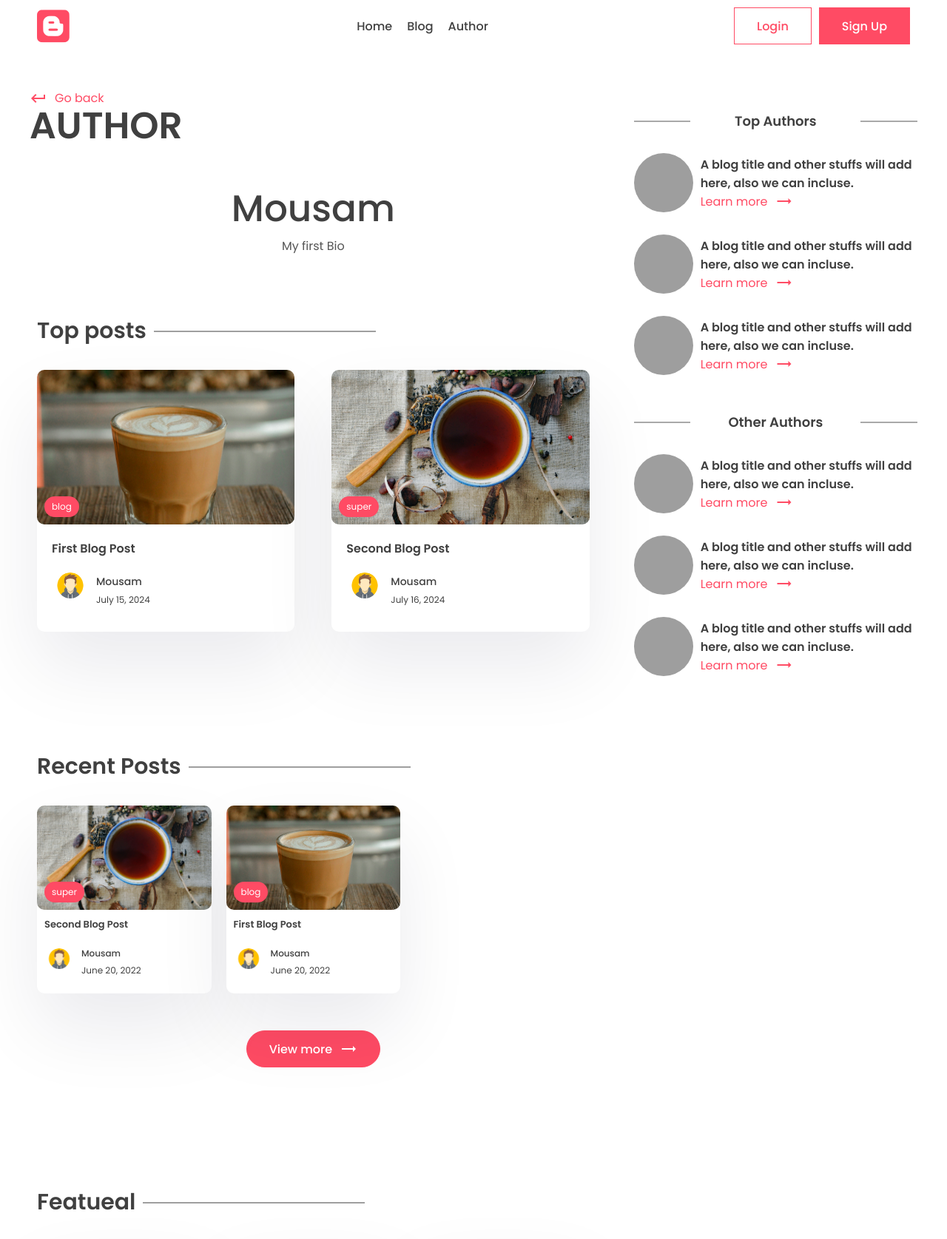
After one commit to Mousam00/blog-app, a Django app: a page that uses blogapp/app/templates/app/author.html in a window 1280 px wide. The commit adds this page. Shown: the top 1675 px of the page at 74% size. Run offline with Django 5.2, Linux system fonts and the light colour scheme; data comes from the database, SQL or seed files in the repository; both versions use the stored data as it was after the commit; some libraries are stand-ins or nearby versions; grey boxes are pictures that could not be loaded.

Commit message:
tag,author page created

```diff
--- a/blogapp/app/admin.py
+++ b/blogapp/app/admin.py
@@ -1,8 +1,9 @@
 from django.contrib import admin
-from . models import Post,Tag,Comments,Subscribe
+from . models import Post,Tag,Comments,Subscribe,Profile
 # Register your models here.
 
 admin.site.register(Post)
 admin.site.register(Tag)
 admin.site.register(Comments)
 admin.site.register(Subscribe)
+admin.site.register(Profile)
--- /dev/null
+++ b/blogapp/app/templates/app/author.html
@@ -0,0 +1,260 @@
+{% extends "base.html" %}
+{% block title %}Author Page{% endblock title %}
+{% block content %}
+<div class="container">
+  <div class="layout">
+    <!-- left layout -->
+    <div class="left">
+      <div class="page-top">
+        <div class="top flex">
+          <div class="page-name">
+            <a href="#" class="learn"><span class="material-icons">keyboard_return</span> Go back</a>
+            <h1>Author</h1>
+          </div>
+        </div>
+      </div>
+
+      <center>
+        <div class="typo">
+          <h1 class="title">{{profile.user.first_name}}</h1>
+          <p>{{profile.bio}}</p>
+        </div>
+      </center>
+      <section class="sp">
+        <div class="container">
+          <h1 class="sec-title">Top posts</h1>
+          <div class="grid-2 blog">
+            {% for post in top_posts %}
+            <!-- card -->
+            <a href="#">
+              <div class="card">
+                <div class="post-img">
+                  <img src="{{post.image.url}}"  alt="" />
+                  <div class="tag">{{post.tags.all.0.name}}</div>
+                </div>
+                <div class="card-content">
+                  <h3>{{post.title}}</h3>
+                  <div class="author">
+                    <div class="profile-pic">
+                      <img src="{{post.author.profile.profile_image.url}}" alt="" />
+                    </div>
+                    <div class="details">
+                      <p>{{post.author.first_name}}</p>
+                      <small>{{post.last_update|date}}</small>
+                    </div>
+                  </div>
+                </div>
+              </div>
+            </a>
+            <!-- card end -->
+            {% endfor %}
+          </div>
+        </div>
+      </section>
+      <section class="sp">
+        <div class="container">
+          <h1 class="sec-title">Recent Posts</h1>
+          <div class="grid-3 blog-grid">
+            {% for post in recent_posts %}
+            <!-- card -->
+            <a href="#">
+              <div class="card">
+                <div class="post-img">
+                  <img src="{{post.image.url}}" alt="" />
+                  <div class="tag">{{post.tags.all.0.name}}</div>
+                </div>
+                <div class="card-content">
+                  <h3>{{post.title}}</h3>
+                  <div class="author">
+                    <div class="profile-pic">
+                      <img src="{{post.author.profile.profile_image.url}}" alt="" />
+                    </div>
+                    <div class="details">
+                      <p>{{post.author.first_name}}</p>
+                      <small>June 20, 2022</small>
+                    </div>
+                  </div>
+                </div>
+              </div>
+            </a>
+            <!-- card end -->
+             {%empty%}
+             <p>No post aviblable</p>
+            {% endfor %}
+          </div>
+          <center>
+            <button class="btn btn-primary rounded view">
+              View more
+              <span class="material-icons">trending_flat</span>
+            </button>
+          </center>
+        </div>
+      </section>
+      <section class="sp">
+        <div class="container">
+          <h1 class="sec-title">Featueal</h1>
+          <div class="grid-3 blog-grid">
+            <!-- card -->
+            <a href="#">
+              <div class="card">
+                <div class="post-img">
+                  <img src="../images/post.png" alt="" />
+                  <div class="tag">Tag name</div>
+                </div>
+                <div class="card-content">
+                  <h3>A blog title and other stuffs will add here, also we can include.</h3>
+                  <div class="author">
+                    <div class="profile-pic">
+                      <img src="../images/author.svg" alt="" />
+                    </div>
+                    <div class="details">
+                      <p>Author name</p>
+                      <small>June 20, 2022</small>
+                    </div>
+                  </div>
+                </div>
+              </div>
+            </a>
+            <!-- card end -->
+            <!-- card -->
+            <a href="#">
+              <div class="card">
+                <div class="post-img">
+                  <img src="../images/post.png" alt="" />
+                  <div class="tag">Tag name</div>
+                </div>
+                <div class="card-content">
+                  <h3>A blog title and other stuffs will add here, also we can include.</h3>
+                  <div class="author">
+                    <div class="profile-pic">
+                      <img src="../images/author.svg" alt="" />
+                    </div>
+                    <div class="details">
+                      <p>Author name</p>
+                      <small>June 20, 2022</small>
+                    </div>
+                  </div>
+                </div>
+              </div>
+            </a>
+            <!-- card end -->
+            <!-- card -->
+            <a href="#">
+              <div class="card">
+                <div class="post-img">
+                  <img src="../images/post.png" alt="" />
+                  <div class="tag">Tag name</div>
+                </div>
+                <div class="card-content">
+                  <h3>A blog title and other stuffs will add here, also we can include.</h3>
+                  <div class="author">
+                    <div class="profile-pic">
+                      <img src="../images/author.svg" alt="" />
+                    </div>
+                    <div class="details">
+                      <p>Author name</p>
+                      <small>June 20, 2022</small>
+                    </div>
+                  </div>
+                </div>
+              </div>
+            </a>
+            <!-- card end -->
+          </div>
+          <center>
+            <button class="btn btn-primary rounded view">
+              View more
+              <span class="material-icons">trending_flat</span>
+            </button>
+          </center>
+        </div>
+      </section>
+    </div>
+    <!-- left layout end -->
+
+    <!-- right layout -->
+    <div class="right">
+      <div class="block">
+        <h2 class="title2">Top Authors</h2>
+        <div class="recent-post other-author">
+          <div class="rounded-img">
+            <img src="../images/post.png" alt="" />
+          </div>
+          <div class="recent-content">
+            <h3>A blog title and other stuffs will add here, also we can incluse.</h3>
+            <a class="learn" href="#">
+              Learn more
+              <span class="material-icons">trending_flat</span>
+            </a>
+          </div>
+        </div>
+        <div class="recent-post other-author">
+          <div class="rounded-img">
+            <img src="../images/post.png" alt="" />
+          </div>
+          <div class="recent-content">
+            <h3>A blog title and other stuffs will add here, also we can incluse.</h3>
+            <a class="learn" href="#">
+              Learn more
+              <span class="material-icons">trending_flat</span>
+            </a>
+          </div>
+        </div>
+        <div class="recent-post other-author">
+          <div class="rounded-img">
+            <img src="../images/post.png" alt="" />
+          </div>
+          <div class="recent-content">
+            <h3>A blog title and other stuffs will add here, also we can incluse.</h3>
+            <a class="learn" href="#">
+              Learn more
+              <span class="material-icons">trending_flat</span>
+            </a>
+          </div>
+        </div>
+      </div>
+
+      <div class="block">
+        <h2 class="title2">Other Authors</h2>
+        <div class="recent-post other-author">
+          <div class="rounded-img">
+            <img src="../images/post.png" alt="" />
+          </div>
+          <div class="recent-content">
+            <h3>A blog title and other stuffs will add here, also we can incluse.</h3>
+            <a class="learn" href="#">
+              Learn more
+              <span class="material-icons">trending_flat</span>
+            </a>
+          </div>
+        </div>
+        <div class="recent-post other-author">
+          <div class="rounded-img">
+            <img src="../images/post.png" alt="" />
+          </div>
+          <div class="recent-content">
+            <h3>A blog title and other stuffs will add here, also we can incluse.</h3>
+            <a class="learn" href="#">
+              Learn more
+              <span class="material-icons">trending_flat</span>
+            </a>
+          </div>
+        </div>
+        <div class="recent-post other-author">
+          <div class="rounded-img">
+            <img src="../images/post.png" alt="" />
+          </div>
+          <div class="recent-content">
+            <h3>A blog title and other stuffs will add here, also we can incluse.</h3>
+            <a class="learn" href="#">
+              Learn more
+              <span class="material-icons">trending_flat</span>
+            </a>
+          </div>
+        </div>
+      </div>
+    </div>
+    <!-- right layout end -->
+  </div>
+</div>
+{% endblock content %}
--- a/blogapp/app/templates/app/post.html
+++ b/blogapp/app/templates/app/post.html
@@ -55,7 +55,7 @@
               <p>{{post.content}}</p>
               <div class="blog-tags">
                 {% for tag in post.tags.all %}
-                <div class="tag">{{tag.name}}</div>
+                <a href="{% url "tag_page" tag.slug %}" class="tag">{{tag.name}}</a>
                 {% endfor %}
 
               </div>
--- a/blogapp/app/urls.py
+++ b/blogapp/app/urls.py
@@ -4,4 +4,6 @@ from . import views
 urlpatterns = [
     path('',views.index,name='index'),
     path('post/<slug:slug>',views.post_page,name='post_page'),
+    path('tags/<slug:slug>',views.tag_page,name='tag_page'),
+    path('author/<slug:slug>',views.author_page,name='author_page'),
 ]
--- a/blogapp/app/views.py
+++ b/blogapp/app/views.py
@@ -1,5 +1,5 @@
 from django.shortcuts import render
-from app.models import Post,Comments
+from app.models import Post,Comments,Tag,Profile
 from app.forms import CommentForm,SubscribeForm
 from django.http import HttpResponseRedirect
 from django.urls import reverse
@@ -9,9 +9,23 @@ def index(request):
     posts=Post.objects.all()
     top_posts=Post.objects.all().order_by('-view_count')[0:3]
     recent_posts=Post.objects.all().order_by('-last_update')[0:3]
+    featured_blog=Post.objects.filter(is_featured=True)
+    subscribe_form=SubscribeForm()
+    subscribe_successful=None
 
-    subscribe_form=SubscribeForm()
-    context={'posts':posts,'top_posts':top_posts,'recent_posts':recent_posts,'subscribe_form':subscribe_form}
+    if featured_blog:
+        featured_blog = featured_blog[0]
+
+
+    if request.POST:
+        subscribe_form=SubscribeForm(request.POST)
+        if subscribe_form.is_valid:
+            subscribe_form.save()
+            subscribe_successful='subscribe successful'
+            subscribe_form=SubscribeForm()
+
+
+    context={'posts':posts,'top_posts':top_posts,'recent_posts':recent_posts,'subscribe_form':subscribe_form,'subscribe_successful':subscribe_successful,'featured_blog':featured_blog}
     return render(request,'app/index.html',context)
 
 def post_page(request,slug):
@@ -47,3 +61,19 @@ def post_page(request,slug):
 
     context={'post':post,'form':form,'comments':comments}
     return render(request,'app/post.html',context)
+
+def tag_page(request,slug):
+    tag=Tag.objects.get(slug=slug)
+
+    top_posts=Post.objects.filter(tags__in=[tag.id]).order_by('-view_count')[0:2]
+    recent_posts=Post.objects.filter(tags__in=[tag.id]).order_by('-last_update')[0:2]
+    context={'tag':tag,'top_posts':top_posts,'recent_posts':recent_posts}
+    return render(request,'app/tag.html',context)
+
+def author_page(request,slug):
+    profile=Profile.objects.get(slug=slug)
+
+    top_posts=Post.objects.filter(author=profile.user).order_by('-view_count')[0:2]
+    recent_posts=Post.objects.filter(author=profile.user).order_by('-last_update')[0:2]
+    context={'profile':profile,'top_posts':top_posts,'recent_posts':recent_posts}
+    return render(request,'app/author.html',context)
```
Also changed, not shown: blogapp/app/forms.py (+7 -0 lines), blogapp/app/models.py (+17 -0 lines), blogapp/app/templates/app/index.html (+15 -8 lines), blogapp/app/templates/app/tag.html (added, +215 -0 lines), blogapp/app/migrations/0007_post_is_featured.py (added), blogapp/app/migrations/0008_post_author.py (added), blogapp/app/migrations/0009_profile.py (added), blogapp/db.sqlite3, blogapp/upload/images/male.png (added).
